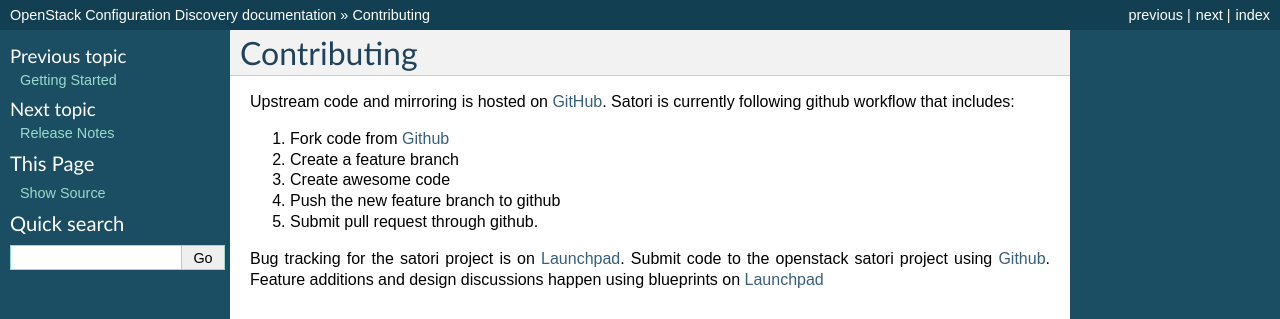
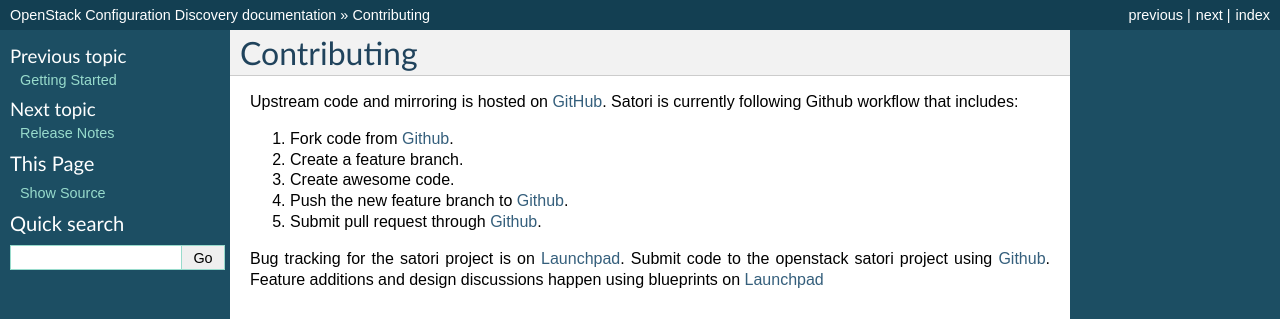
Before and after one commit to stackforge/satori, a Sphinx documentation site: the page built from doc/source/contributing.rst, in a window 1280 px wide. Shown: the top 319 px of the page. Built offline with Sphinx 7.4.7, drawn with Linux system fonts in a browser that asks for light colours; the version number could not be read and is left out.

Commit message:
Consistency

```diff
--- a/doc/source/contributing.rst
+++ b/doc/source/contributing.rst
@@ -3,13 +3,13 @@
 ============
 
 Upstream code and mirroring is hosted on `GitHub`_. Satori is
-currently following github workflow that includes:
+currently following Github workflow that includes:
 
-1. Fork code from `Github`_
-#. Create a feature branch
-#. Create awesome code
-#. Push the new feature branch to github
-#. Submit pull request through github.
+1. Fork code from `Github`_.
+#. Create a feature branch.
+#. Create awesome code.
+#. Push the new feature branch to `Github`_.
+#. Submit pull request through `Github`_.
 
 Bug tracking for the satori project is on  `Launchpad`_. Submit
 code to the openstack satori project using `Github`_. Feature
```
